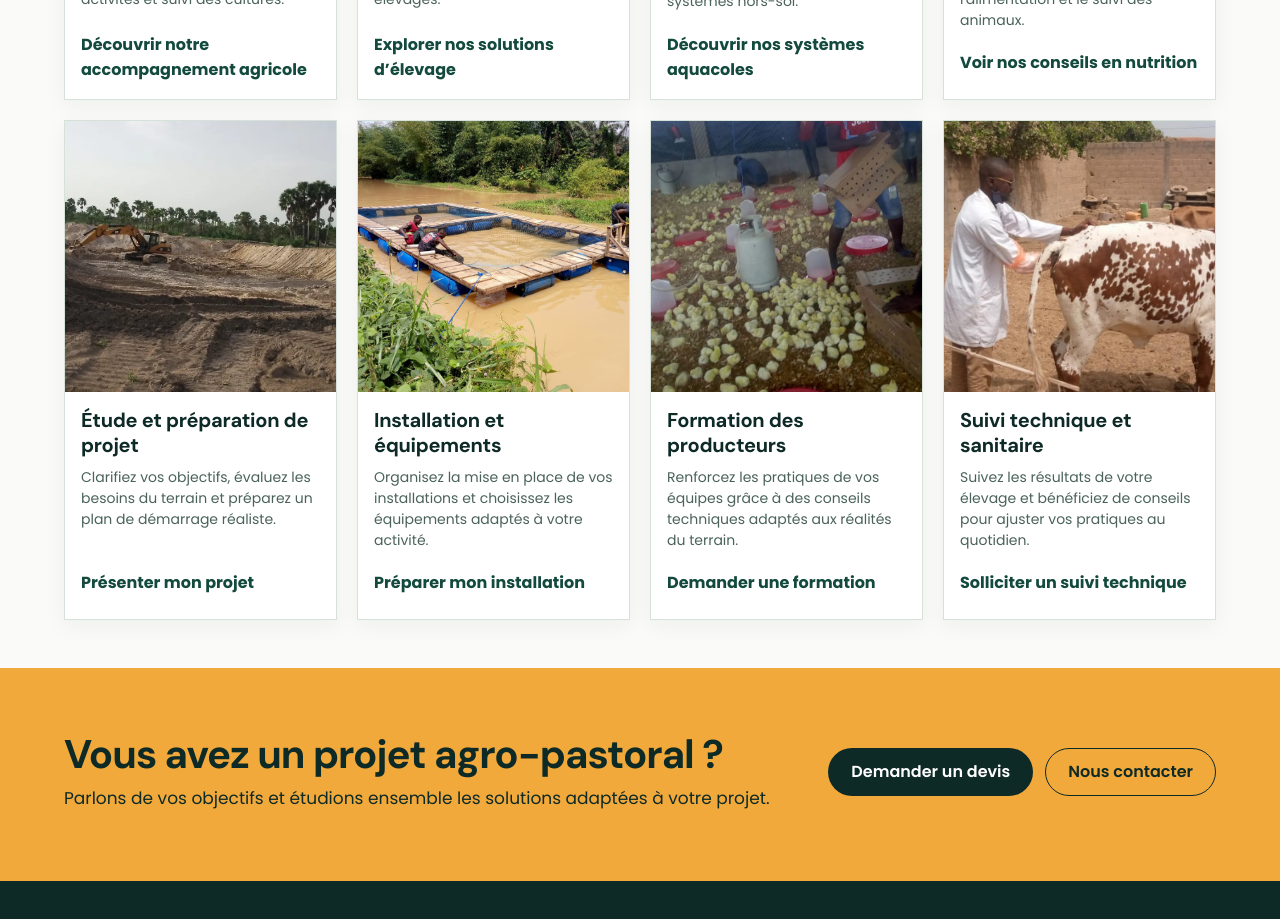
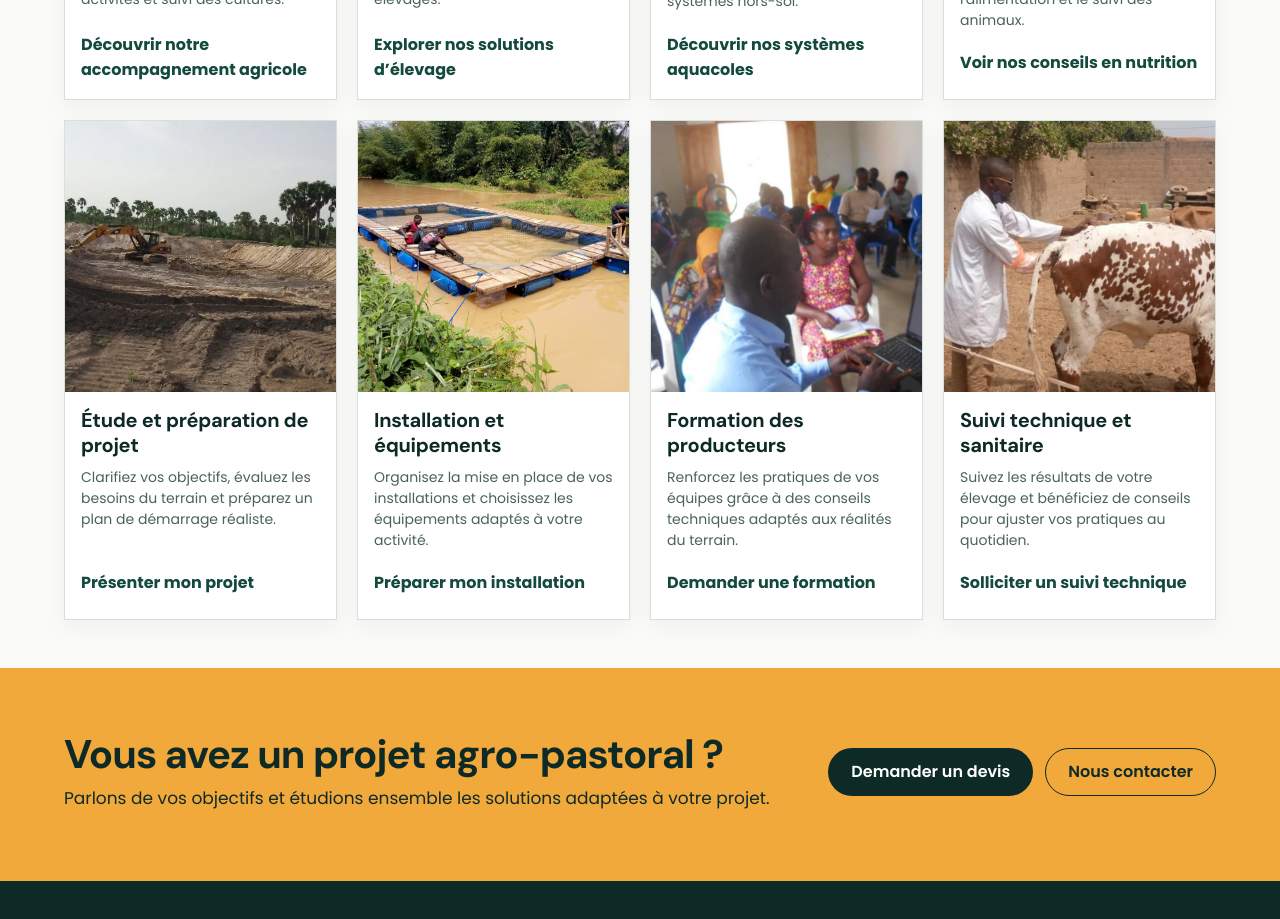
Before and after one commit to MOAYESERVICE/Moaye-Service_, a Next.js app in the folder frontend/: page /expertises in a window 1280 px wide. Shown: the part 1280-2199 px from the top of the page. Built offline with nearby package versions, Linux system fonts and the light colour scheme; no server answers.

Commit message:
Utiliser la photo de formation dans les expertises

```diff
--- a/frontend/app/(public)/expertises/page.tsx
+++ b/frontend/app/(public)/expertises/page.tsx
@@ -19,8 +19,8 @@ const accompagnements = [
   {
     title: "Formation des producteurs",
     desc: "Renforcez les pratiques de vos équipes grâce à des conseils techniques adaptés aux réalités du terrain.",
-    image: "/photos/poultry-farming.webp",
-    alt: "Producteurs au travail dans un bâtiment d'élevage avicole lors d'un accompagnement de terrain",
+    image: "/photos/formation-producteurs.png",
+    alt: "Des producteurs réunis en séance de formation et d'accompagnement technique",
   },
   {
     title: "Suivi technique et sanitaire",
```
